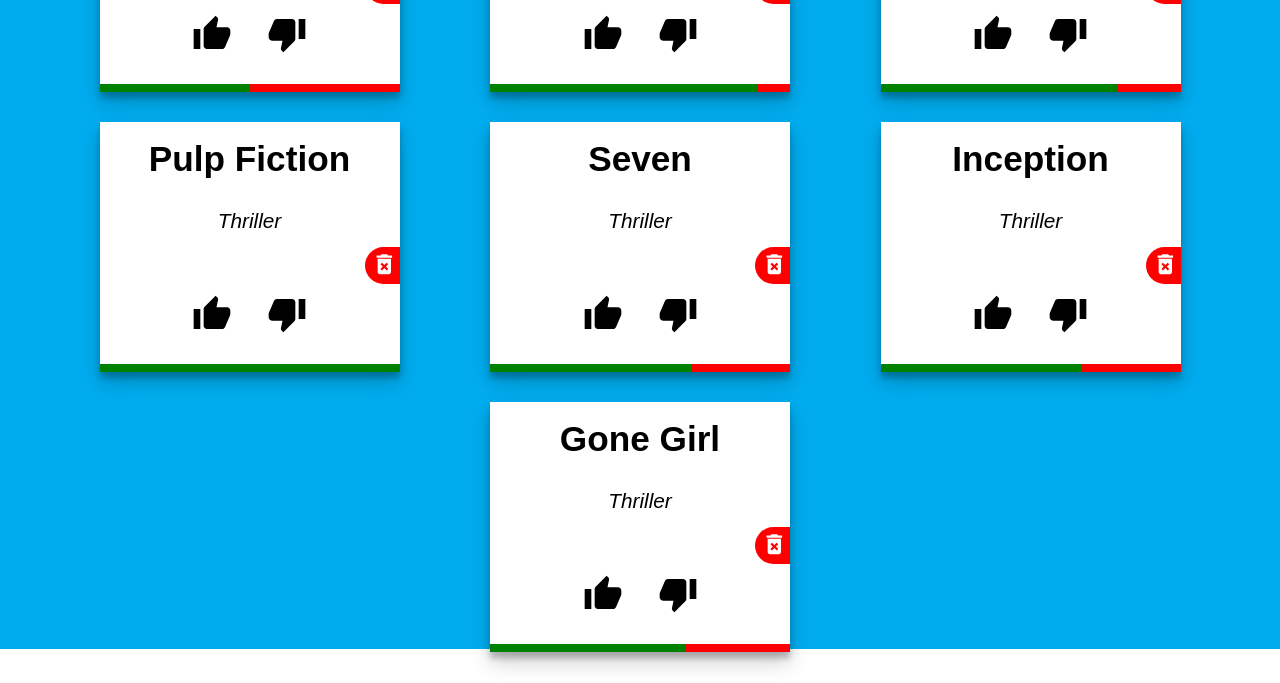
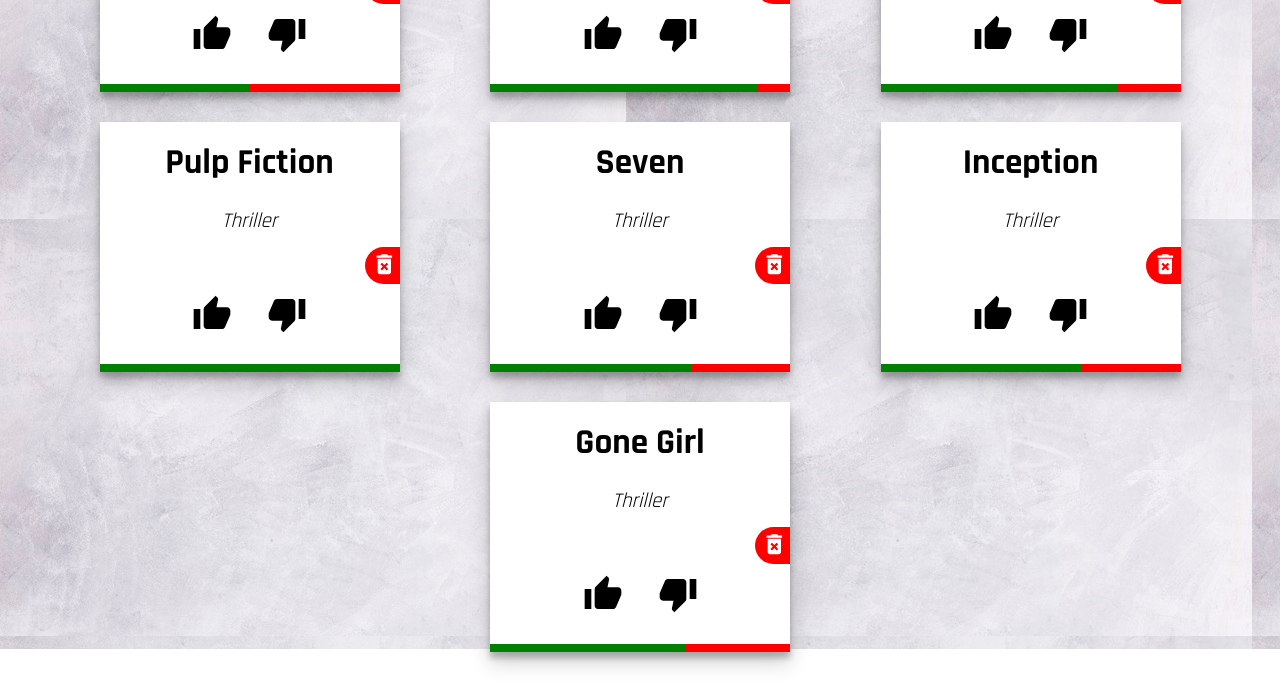
Before and after one commit to alanltr/react-test, a React app: page / in a window 1280 px wide. Shown: the part 615-1298 px from the top of the page. Built offline with nearby package versions, Linux system fonts and the light colour scheme.

Commit message:
ajout de style css

```diff
--- a/src/components/App/styles.scss
+++ b/src/components/App/styles.scss
@@ -1,6 +1,9 @@
+@use 'src/styles/vars';
+
 #root {
   min-height: 100vh;
-  background-color: #00acee;
+  background-image: url('../../assets/bg.jpg');
+  font-family: vars.$mainFont;
 }
 
 .app {
@@ -13,9 +16,11 @@
   grid-template-areas:
     " . title filter"
     "cards cards cards";
+
   h1.app-title {
     font-size: 60px;
     grid-area: title;
+    font-family: vars.$titleFont;
   }
 
   .app-filter {
--- a/src/components/Cards/cards.scss
+++ b/src/components/Cards/cards.scss
@@ -1,3 +1,5 @@
+@use 'src/styles/vars';
+
 .cards-component {
   display: flex;
   flex-wrap: wrap;
@@ -33,6 +35,10 @@
       place-content: center;
       font-weight: bold;
       font-size: 2.2em;
+      padding-right: 0.2em;
+      padding-left: 0.2em;
+      margin-top: 0.2em;
+      text-transform: capitalize;
     }
 
     .card-category {
--- a/src/styles/_vars.scss
+++ b/src/styles/_vars.scss
@@ -0,0 +1,5 @@
+@import url('https://fonts.googleapis.com/css2?family=Permanent+Marker&display=swap');
+@import url('https://fonts.googleapis.com/css2?family=Rajdhani:wght@400;700&display=swap');
+
+$titleFont: 'Permanent Marker', cursive;
+$mainFont: 'Rajdhani', sans-serif;
```
Also changed, not shown: src/assets/bg.jpg (added).
